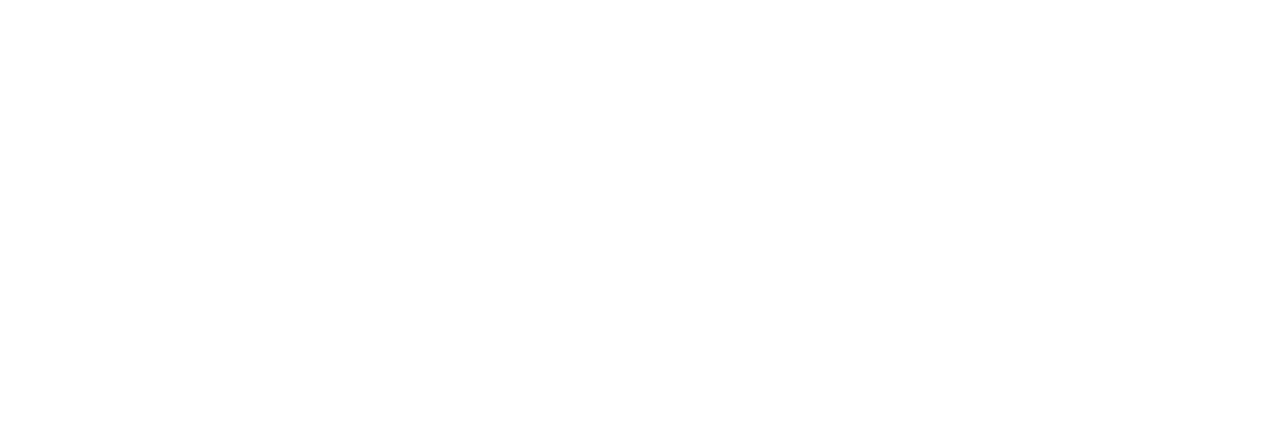
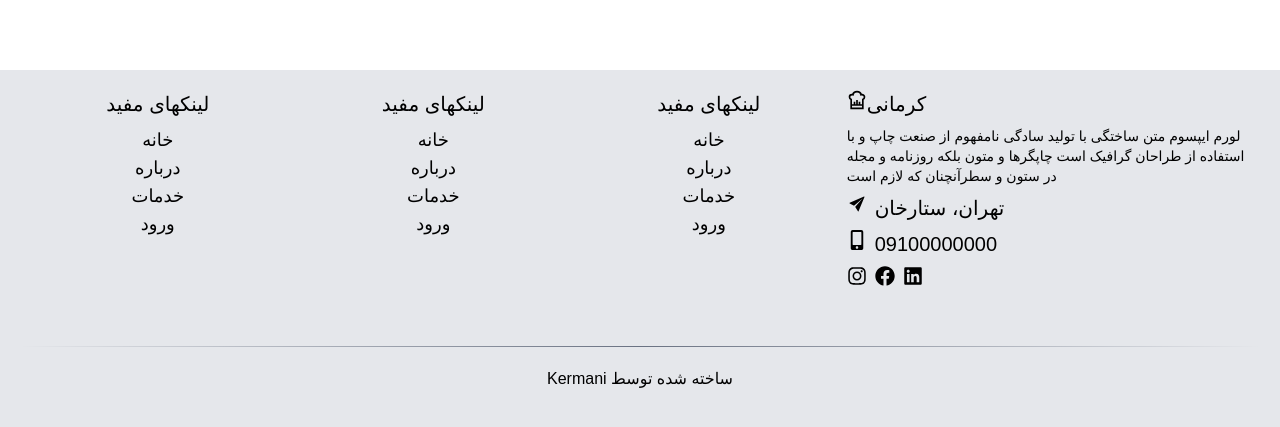
Before and after one commit to hkermanin/Restaurant-project, a React (Vite) app in the folder restaurant/: page / in a window 1280 px wide. Shown: the part 2837-3264 px from the top of the page. Before the commit the page ends 2907 px from the top, so only its background shows below. Built offline with nearby package versions, Linux system fonts and the light colour scheme; a web font is replaced by a local one.

Commit message:
add footer

```diff
--- a/restaurant/src/App.jsx
+++ b/restaurant/src/App.jsx
@@ -4,6 +4,7 @@
 import Services from "./components/Services/Services"
 import Download from "./components/Download/Download"
 import SliderApp from "./components/Slider/SliderApp"
+import Footer from "./components/Footer/Footer"
 
 function App() {
 
@@ -15,6 +16,7 @@
       <Banner/>
       <Download/>
       <SliderApp/>
+      <Footer/>
     </div>
   )
 }
--- /dev/null
+++ b/restaurant/src/components/Footer/Footer.jsx
@@ -0,0 +1,61 @@
+import { GrRestaurant } from "react-icons/gr";
+import { IoIosSend } from "react-icons/io";
+import { FaMobileAlt } from "react-icons/fa";
+import { FaInstagram } from "react-icons/fa6";
+import { FaFacebook } from "react-icons/fa";
+import { FaLinkedin } from "react-icons/fa";
+
+
+export default function Footer() {
+  return (
+    <div className="bg-gray-200">
+        <div className="p-5 flex flex-col justify-center items-center">
+            <div className="grid  grid-cols-1 gap-7 md:gap-0 md:grid-cols-3">
+                <div className="grid text-lg md:col-span-2 gap-3 md:gap-0 grid-cols-1 sm:grid-cols-2 md:grid-cols-3">
+                    <ul className="text-center">
+                        <li className="text-xl mb-2">لینکهای مفید</li>
+                        <li>خانه</li>
+                        <li>درباره</li>
+                        <li>خدمات</li>
+                        <li>ورود</li>
+                    </ul>
+
+                    <ul className="text-center">
+                        <li className="text-xl mb-2">لینکهای مفید</li>
+                        <li>خانه</li>
+                        <li>درباره</li>
+                        <li>خدمات</li>
+                        <li>ورود</li>
+                    </ul>
+
+                    <ul className="text-center">
+                        <li className="text-xl mb-2">لینکهای مفید</li>
+                        <li>خانه</li>
+                        <li>درباره</li>
+                        <li>خدمات</li>
+                        <li>ورود</li>
+                    </ul>
+                </div>
+
+                <div className="text-xl text-center sm:text-left items-center sm:items-start md:col-span-1 flex gap-2 flex-col">
+                    <div className="flex">
+                        <GrRestaurant/>
+                        <span>کرمانی</span>
+                    </div>
+                    <p className="text-sm">لورم ایپسوم متن ساختگی با تولید سادگی نامفهوم از صنعت چاپ و با استفاده از طراحان گرافیک است چاپگرها و متون بلکه روزنامه و مجله در ستون و سطرآنچنان که لازم است</p>
+                    <div className="flex gap-2"><IoIosSend /> <span>تهران، ستارخان</span></div>
+                    <div className="flex gap-2"><FaMobileAlt /> <span>09100000000</span></div>
+                    <div className="flex gap-2"><FaInstagram /><FaFacebook /><FaLinkedin /></div>
+                </div>
+            </div>
+
+            <div class="h-px m-15 mb-5 w-full bg-gradient-to-r from-transparent via-gray-500 to-transparent"></div>
+
+            <div className=" mb-5">
+                <span>Kermani </span>
+                <span>ساخته شده توسط </span>
+            </div>
+        </div>
+    </div>
+  )
+}
```
